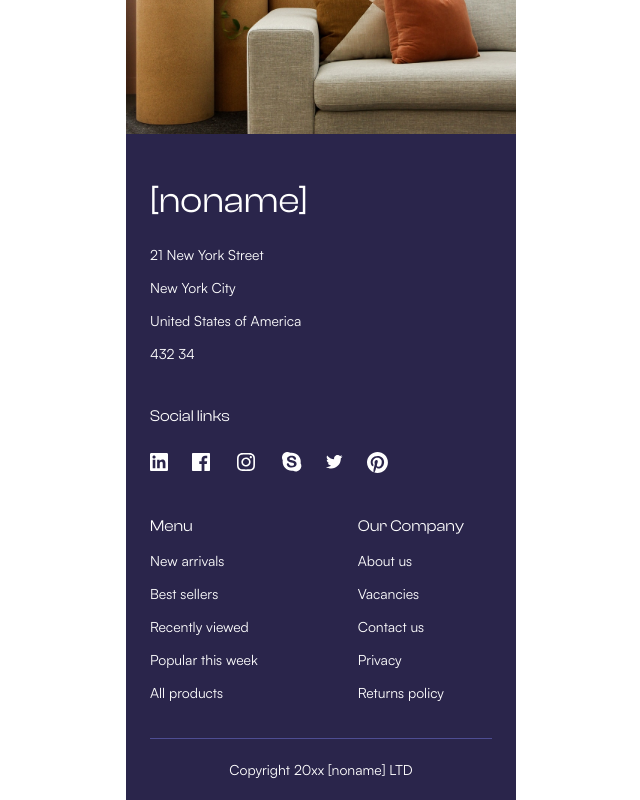
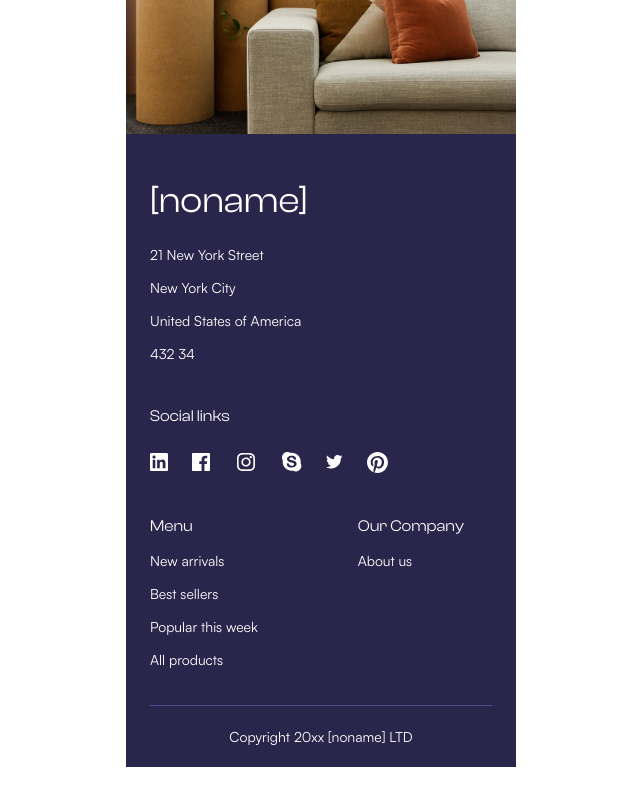
Before and after one commit to iamkhaldarbekov/-noname-, a React (Vite) app: page / in a window 1280 px wide. Shown: the part 3933-4733 px from the top of the page, without its empty margins (319-959 px from the left). After the commit the page ends 4700 px from the top, so only its background shows below. Built offline with nearby package versions, Linux system fonts and the light colour scheme.

Commit message:
updated links

```diff
--- a/src/shared/containers/Footer.tsx
+++ b/src/shared/containers/Footer.tsx
@@ -9,7 +9,6 @@ import Pinterest from '../../assets/icons/pinterest.svg?react';
 const menu = [
 	"New arrivals",
 	"Best sellers",
-	"Recently viewed",
 	"Popular this week",
 	"All products"
 ]
@@ -22,11 +21,10 @@ const categories = [
 ]
 
 const ourCompany = [
-	"About us",
-	"Vacancies",
-	"Contact us",
-	"Privacy",
-	"Returns policy"
+	{
+		name: "About us",
+		link: "/about"
+	}
 ]
 
 export default function Footer() {
@@ -46,12 +44,24 @@ export default function Footer() {
 					<div>
 						<p className="font-cd text-white">Social links</p>
 						<div className="mt-[22px] flex gap-x-[24px] items-center">
+							<a href="https://linkedin.com" target="_blank">
 								<LinkedIn />
+							</a>
+							<a href="https://facebook.com" target="_blank">
 								<Facebook />
+							</a>
+							<a href="https://instagram.com" target="_blank">
 								<Instagram />
+							</a>
+							<a href="https://skype.com" target="_blank">
 								<Skype />
+							</a>
+							<a href="https://twitter.com" target="_blank">
 								<Twitter />
+							</a>
+							<a href="https://pinterest.com" target="_blank">
 								<Pinterest />
+							</a>
 						</div>
 					</div>
 					<div className="flex gap-x-[100px]">
@@ -59,7 +69,7 @@ export default function Footer() {
 							<p className="font-cd text-white">Menu</p>
 							{menu.map((link, index) => (
 								<Link
-									to="#"
+									to="/products"
 									className="text-[14px] text-white hover:underline"
 									key={index}
 								>
@@ -82,13 +92,13 @@ export default function Footer() {
 						</div>
 						<div className="flex flex-col gap-y-[12px]">
 							<p className="font-cd text-white">Our Company</p>
-							{ourCompany.map((link, index) => (
+							{ourCompany.map((el, index) => (
 								<Link
-									to="#"
+									to={el.link}
 									className="text-[14px] text-white hover:underline"
 									key={index}
 								>
-									{link}
+									{el.name}
 								</Link>
 							))}
 						</div>
```
Lines whose indentation alone changed are shown as unchanged.
